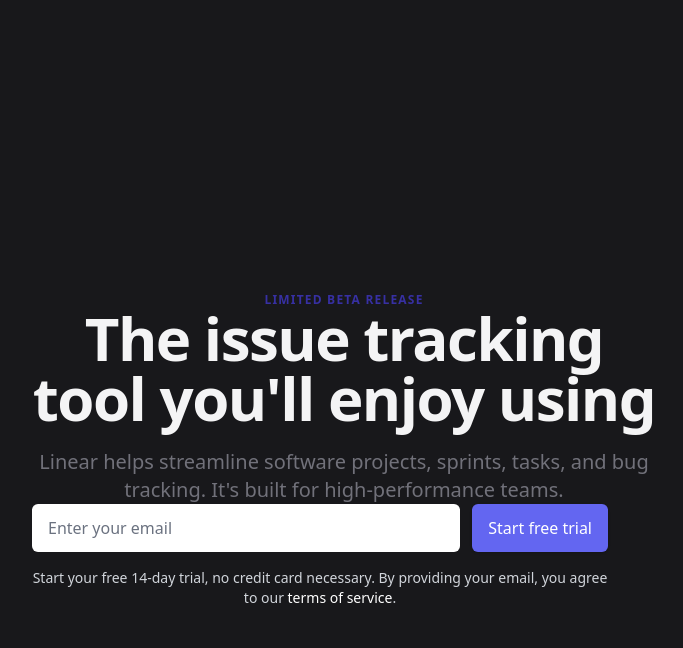
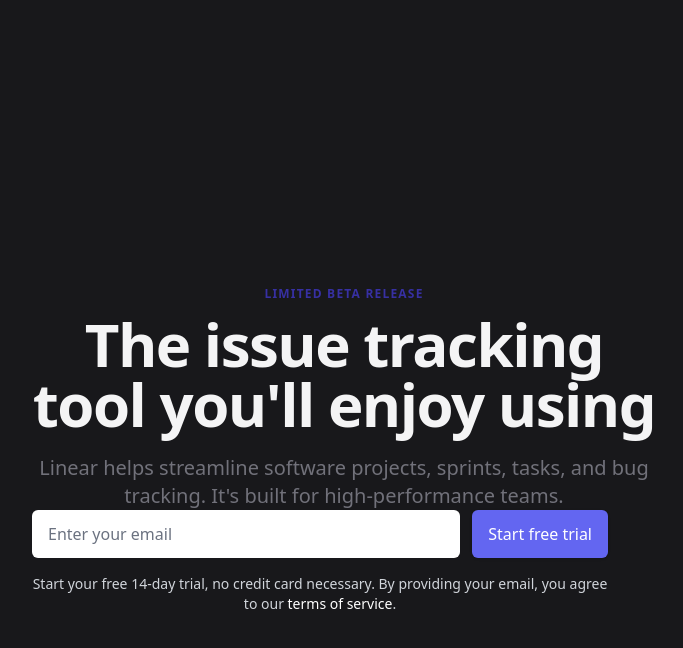
Before and after one commit to nathanclevenger/waitlist, a Jekyll site: the page built from README.md, in a window 1280 px wide. Shown: the top 648 px of the page, without its empty margins (296-979 px from the left). Built offline with Jekyll 4.4.1, drawn with Linux system fonts in a browser that asks for light colours; nearby versions of some CDN libraries; our own code applies the rules of GitHub Pages for plain Markdown files.

Commit message:
Update default.html

```diff
--- a/_layouts/default.html
+++ b/_layouts/default.html
@@ -20,7 +20,7 @@
   <div class="m-auto max-w-md px-4 sm:px-6 sm:max-w-xl md:max-w-2xl">
     <div class="text-center">
       <h3 class="text-lg font-bold tracking-widest text-theme-800 sm:text-sm md:text-xs">LIMITED BETA RELEASE</h3>
-      <h1 class="text-4xl font-bold tracking-tight text-zinc-100 sm:text-5xl md:text-6xl">
+      <h1 class="mt-3 text-4xl font-bold tracking-tight text-zinc-100 sm:text-5xl md:text-6xl">
        The issue tracking tool <wbr/>you'll enjoy using
       </h1>
       <p class="mx-auto mt-3 max-w-md text-base text-zinc-500 sm:text-lg md:mt-5 md:max-w-3xl md:text-xl">Linear helps streamline software projects, sprints, tasks, and bug tracking. It's built for high-performance teams.</p>
```
